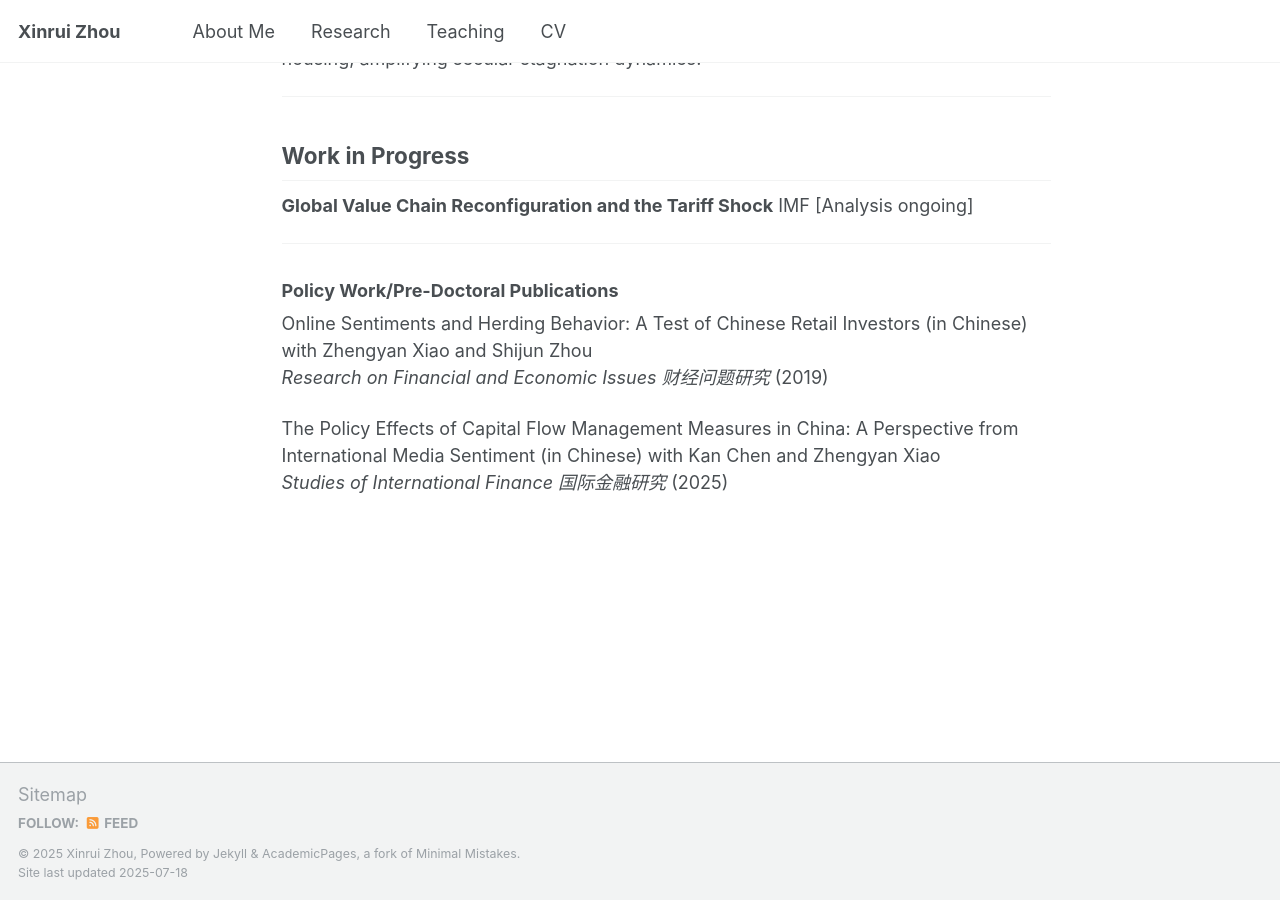
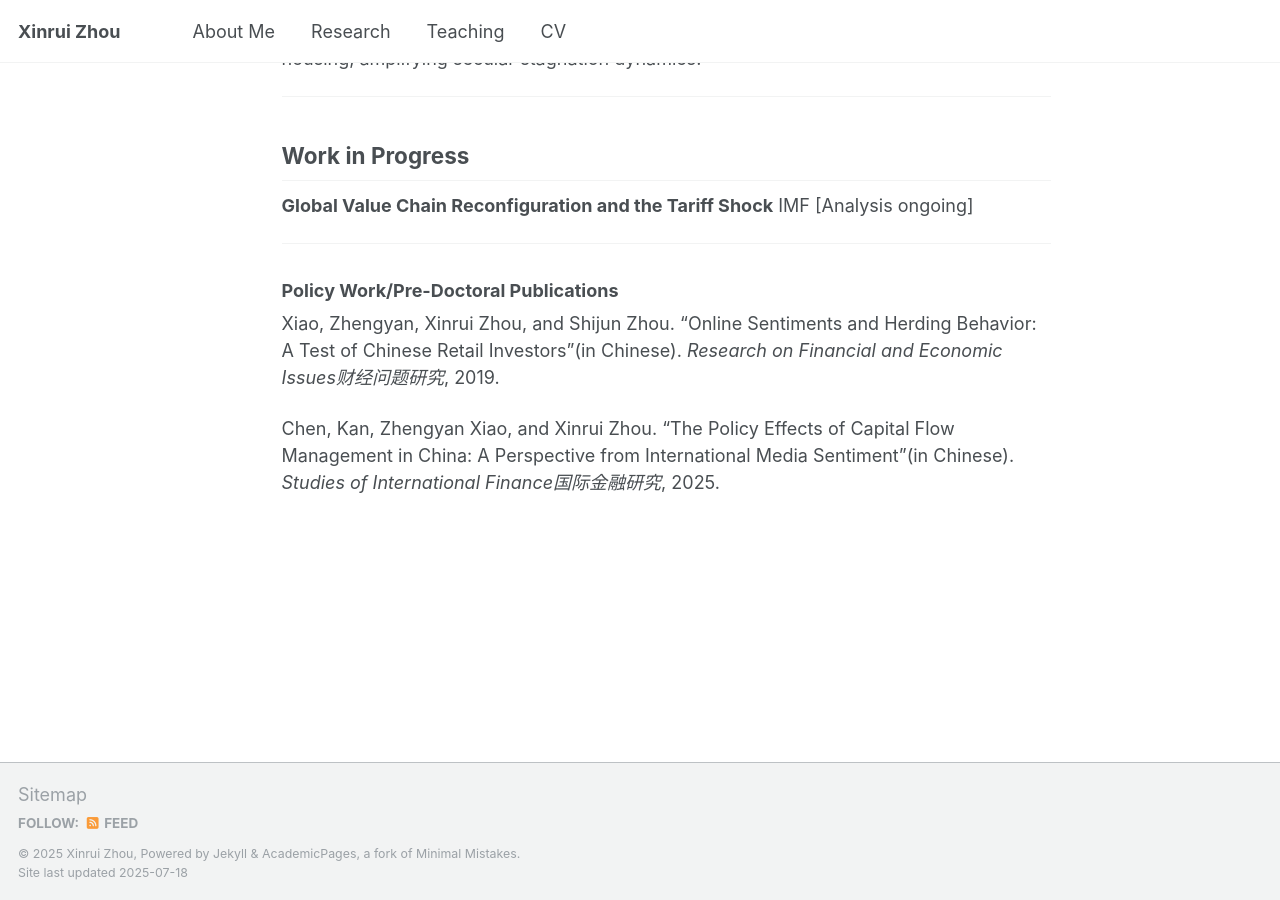
Before and after one commit to xruizhou/xruizhou.github.io, a Jekyll site: the page built from _pages/research.md, in a window 1280 px wide and 900 px high, scrolled down 661 px. Built offline with Jekyll 4.4.1, drawn with Linux system fonts in a browser that asks for light colours; a script that is not in the unit is left out.

Commit message:
Update research.md

```diff
--- a/_pages/research.md
+++ b/_pages/research.md
@@ -30,11 +30,10 @@ classes: wide-page
 
 ### Policy Work/Pre-Doctoral Publications
 
-Online Sentiments and Herding Behavior: A Test of Chinese Retail Investors (in Chinese) with Zhengyan Xiao and Shijun Zhou
-*Research on Financial and Economic Issues 财经问题研究* (2019)
+Xiao, Zhengyan, Xinrui Zhou, and Shijun Zhou. “Online Sentiments and Herding Behavior: A Test of Chinese Retail Investors”(in Chinese). *Research on Financial and Economic Issues财经问题研究*, 2019.
 
-The Policy Effects of Capital Flow Management Measures in China: A Perspective from International Media Sentiment (in Chinese) with Kan Chen and Zhengyan Xiao
-*Studies of International Finance 国际金融研究* (2025)
+Chen, Kan, Zhengyan Xiao, and Xinrui Zhou. “The Policy Effects of Capital Flow Management in China: A Perspective from International Media Sentiment”(in Chinese). *Studies of International Finance国际金融研究*, 2025.
+
 
 <!--
 ## Policy Publications at the IMF
```
